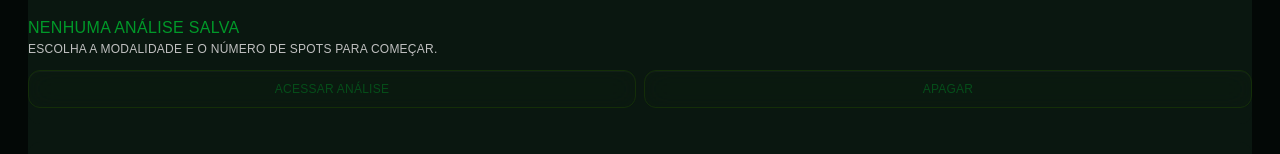
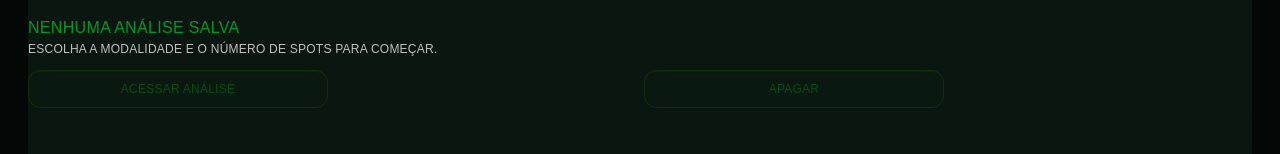
Before and after one commit to SkyareCom/gemeo.stackup.holdem-heroes, a Next.js app: page /player-dna in a window 1280 px wide. Shown: the part 473-627 px from the top of the page. Built offline with nearby package versions, Linux system fonts and the light colour scheme; a web font is replaced by a local one.

Commit message:
style: complete button consistency audit and standardization

```diff
--- a/app/button-standard.css
+++ b/app/button-standard.css
@@ -1,14 +1,24 @@
 /*
- * PADRÃO GLOBAL DE BOTÕES
+ * PADRÃO GLOBAL DE BOTÕES — AUDITORIA COMPLETA
  * REFERÊNCIA VISUAL E DIMENSIONAL: ANTERIOR / MÓDULOS.
- * REGRA DE LARGURA: CADA BOTÃO OCUPA MEIA LINHA.
- * EXCEÇÕES CONGELADAS POR REGRA DE PRODUTO:
+ * PADRÃO: 2 BOTÕES POR LINHA, 38PX DE ALTURA, MESMA BORDA/FUNDO/RAIO/TIPOGRAFIA.
+ *
+ * EXCEÇÕES DE PRODUTO PRESERVADAS:
  * - PLAYER DNA: CASH / TORNEIO / ALEATÓRIO
  * - PLAYER DNA: BOTÕES DE SPOTS
- * - PLAYER DNA: BOTÕES DE AÇÃO E SIZING
+ * - PLAYER DNA: BOTÕES DE AÇÃO E SIZING (FOLD / CALL / BET / RAISE ETC.)
+ * - AI HAND REVIEW: CASH / TORNEIO
+ * - AI HAND REVIEW: BOTÕES DE AÇÃO DE POKER
+ *
+ * CONTROLES ESPECIALIZADOS QUE NÃO SÃO BOTÕES DE NAVEGAÇÃO/AÇÃO DE UI:
+ * - SELETORES VISUAIS DE CARTAS DO AI HAND REVIEW
  */
 
-html body button:not(.player-dna-page .depth-choices > button):not(.player-dna-page .training-session [class*="actions"] button):not(.player-dna-page [class*="sizingActions"] button),
+/* ---------- BOTÕES PADRÃO ---------- */
+html body button
+  :not(*) {}
+
+html body button:not(.player-dna-page .depth-choices > button):not(.player-dna-page .training-session [class*="actions"] button):not(.player-dna-page [class*="sizingActions"] button):not([class*="HandReviewWorkspace_two"] > button):not([class*="HandReviewWorkspace_actionGrid"] > button):not(button[class*="HandReviewWorkspace_card"]),
 html body a.module-back {
   display:inline-flex!important;
   align-items:center!important;
@@ -20,8 +30,10 @@ html body a.module-back {
   height:38px!important;
   min-height:38px!important;
   max-height:38px!important;
+  margin:0!important;
   padding:0 10px!important;
   box-sizing:border-box!important;
+  overflow:hidden!important;
   border:1px solid #255000!important;
   border-radius:12px!important;
   background-color:rgba(0,100,20,.07)!important;
@@ -33,14 +45,35 @@ html body a.module-back {
   line-height:1!important;
   text-align:center!important;
   text-decoration:none!important;
+  white-space:nowrap!important;
+  text-overflow:ellipsis!important;
   box-shadow:none!important;
+  transform:none!important;
   text-transform:uppercase!important;
   transition:border-color .15s ease,box-shadow .15s ease,background-color .15s ease!important;
 }
 
-html body button:not(.player-dna-page .depth-choices > button):not(.player-dna-page .training-session [class*="actions"] button):not(.player-dna-page [class*="sizingActions"] button):hover,
-html body button:not(.player-dna-page .depth-choices > button):not(.player-dna-page .training-session [class*="actions"] button):focus-visible,
-html body button:not(.player-dna-page .depth-choices > button):not(.player-dna-page .training-session [class*="actions"] button):active,
+/* Garante que STRONG/SPAN internos não voltem a 14/18px por regras antigas. */
+html body button:not(.player-dna-page .depth-choices > button):not(.player-dna-page .training-session [class*="actions"] button):not(.player-dna-page [class*="sizingActions"] button):not([class*="HandReviewWorkspace_two"] > button):not([class*="HandReviewWorkspace_actionGrid"] > button):not(button[class*="HandReviewWorkspace_card"]) > *,
+html body a.module-back > * {
+  min-width:0!important;
+  max-width:100%!important;
+  margin:0!important;
+  color:inherit!important;
+  -webkit-text-fill-color:inherit!important;
+  font-size:12px!important;
+  font-weight:400!important;
+  line-height:1!important;
+  text-align:center!important;
+  white-space:nowrap!important;
+  overflow:hidden!important;
+  text-overflow:ellipsis!important;
+}
+
+/* ---------- INTERAÇÃO PADRÃO ---------- */
+html body button:not(.player-dna-page .depth-choices > button):not(.player-dna-page .training-session [class*="actions"] button):not(.player-dna-page [class*="sizingActions"] button):not([class*="HandReviewWorkspace_two"] > button):not([class*="HandReviewWorkspace_actionGrid"] > button):not(button[class*="HandReviewWorkspace_card"]):hover,
+html body button:not(.player-dna-page .depth-choices > button):not(.player-dna-page .training-session [class*="actions"] button):not(.player-dna-page [class*="sizingActions"] button):not([class*="HandReviewWorkspace_two"] > button):not([class*="HandReviewWorkspace_actionGrid"] > button):not(button[class*="HandReviewWorkspace_card"]):focus-visible,
+html body button:not(.player-dna-page .depth-choices > button):not(.player-dna-page .training-session [class*="actions"] button):not(.player-dna-page [class*="sizingActions"] button):not([class*="HandReviewWorkspace_two"] > button):not([class*="HandReviewWorkspace_actionGrid"] > button):not(button[class*="HandReviewWorkspace_card"]):active,
 html body a.module-back:hover,
 html body a.module-back:focus-visible,
 html body a.module-back:active {
@@ -52,22 +85,23 @@ html body a.module-back:active {
   transform:none!important;
 }
 
-html body button:not(.player-dna-page .depth-choices > button):not(.player-dna-page .training-session [class*="actions"] button):not(.player-dna-page [class*="sizingActions"] button):disabled {
+html body button:not(.player-dna-page .depth-choices > button):not(.player-dna-page .training-session [class*="actions"] button):not(.player-dna-page [class*="sizingActions"] button):not([class*="HandReviewWorkspace_two"] > button):not([class*="HandReviewWorkspace_actionGrid"] > button):not(button[class*="HandReviewWorkspace_card"]):disabled {
   opacity:.42!important;
   cursor:not-allowed!important;
   border-color:#255000!important;
   box-shadow:none!important;
+  transform:none!important;
 }
 
+/* ---------- CONTÊINERES QUE DEVEM SER EXATAMENTE 2 COLUNAS ---------- */
 html body .module-navigation,
 html body [class*="HandReviewWorkspace_grid"],
 html body [class*="HandReviewWorkspace_positionGrid"],
-html body [class*="HandReviewWorkspace_actionGrid"],
-html body [class*="HandReviewWorkspace_two"],
 html body [class*="HandReviewWorkspace_four"],
 html body [class*="HandReviewWorkspace_five"],
 html body [class*="HandReviewWorkspace_rankGrid"],
 html body [class*="HandReviewWorkspace_suitGrid"],
+html body [class*="PokerAssistantWorkspace_depths"],
 html body [class*="PokerAssistantWorkspace_mediaActions"],
 html body [class*="PokerAssistantWorkspace_examples"],
 html body [class*="MathLabWorkspace_tabs"],
@@ -75,58 +109,110 @@ html body [class*="MathLabWorkspace_actions"],
 html body [class*="MathLabWorkspace_conceptLayout"] aside {
   display:grid!important;
   grid-template-columns:repeat(2,minmax(0,1fr))!important;
+  align-items:stretch!important;
   gap:8px!important;
+  width:100%!important;
+  min-width:0!important;
 }
 
 html body .module-navigation > .module-back,
 html body [class*="HandReviewWorkspace_grid"] > button,
 html body [class*="HandReviewWorkspace_positionGrid"] > button,
-html body [class*="HandReviewWorkspace_actionGrid"] > button,
-html body [class*="HandReviewWorkspace_two"] > button,
 html body [class*="HandReviewWorkspace_four"] > button,
 html body [class*="HandReviewWorkspace_five"] > button,
 html body [class*="HandReviewWorkspace_rankGrid"] > button,
 html body [class*="HandReviewWorkspace_suitGrid"] > button,
+html body [class*="PokerAssistantWorkspace_depths"] > button,
 html body [class*="PokerAssistantWorkspace_mediaActions"] > button,
 html body [class*="PokerAssistantWorkspace_examples"] > button,
 html body [class*="MathLabWorkspace_tabs"] > button,
 html body [class*="MathLabWorkspace_actions"] > button,
 html body [class*="MathLabWorkspace_conceptLayout"] aside > button {
   width:100%!important;
+  min-width:0!important;
   max-width:100%!important;
   flex:none!important;
+  margin:0!important;
 }
 
-html body .player-dna-page .history-actions {
+/* ---------- PLAYER DNA: ANÁLISES SALVAS ---------- */
+html body .player-dna-page .saved-analysis-panel > div:last-child {
   display:grid!important;
   grid-template-columns:repeat(2,minmax(0,1fr))!important;
   gap:8px!important;
   width:100%!important;
+  min-width:0!important;
+}
+html body .player-dna-page .saved-analysis-panel > div:last-child > button {
+  width:100%!important;
+  min-width:0!important;
+  max-width:100%!important;
+  flex:none!important;
+  margin:0!important;
+  height:38px!important;
+  min-height:38px!important;
+  max-height:38px!important;
 }
 
+/* ---------- PLAYER DNA: HISTÓRICO ---------- */
+html body .player-dna-page .history-actions {
+  display:grid!important;
+  grid-template-columns:repeat(2,minmax(0,1fr))!important;
+  align-items:stretch!important;
+  gap:8px!important;
+  width:100%!important;
+  min-width:0!important;
+}
 html body .player-dna-page .history-actions > .history-action {
   width:100%!important;
+  min-width:0!important;
   max-width:100%!important;
-  min-width:0!important;
+  flex:none!important;
+  margin:0!important;
   height:38px!important;
   min-height:38px!important;
   max-height:38px!important;
   padding:0 8px!important;
-  margin:0!important;
   box-sizing:border-box!important;
 }
-
 html body .player-dna-page .history-actions > .history-action strong {
+  display:block!important;
   width:100%!important;
   min-width:0!important;
+  max-width:100%!important;
+  margin:0!important;
+  color:inherit!important;
+  -webkit-text-fill-color:inherit!important;
   font-size:12px!important;
+  font-weight:400!important;
   line-height:1!important;
   text-align:center!important;
   white-space:nowrap!important;
+  overflow:hidden!important;
+  text-overflow:ellipsis!important;
 }
 
+/* ---------- AI HAND REVIEW: EXCEÇÕES CONGELADAS ---------- */
+/* CASH / TORNEIO */
+html body [class*="HandReviewWorkspace_two"] {
+  /* Mantém o layout e o visual próprios do seletor de modalidade. */
+}
+html body [class*="HandReviewWorkspace_two"] > button {
+  /* Não recebe o padrão global. */
+}
+
+/* FOLD / CALL / CHECK / BET / RAISE / ALL-IN ETC. */
+html body [class*="HandReviewWorkspace_actionGrid"] {
+  /* Mantém quantidade de colunas e dimensões próprias dos botões de ação. */
+}
+html body [class*="HandReviewWorkspace_actionGrid"] > button {
+  /* Não recebe o padrão global. */
+}
+
+/* ---------- PLAYER DNA: EXCEÇÕES CONGELADAS ---------- */
 html body .player-dna-page .mode-choices > label,
 html body .player-dna-page .depth-choices > button,
 html body .player-dna-page .training-session [class*="actions"] button,
 html body .player-dna-page [class*="sizingActions"] button {
+  /* PRESERVA VISUAL E DIMENSÕES EXISTENTES. */
 }
```
